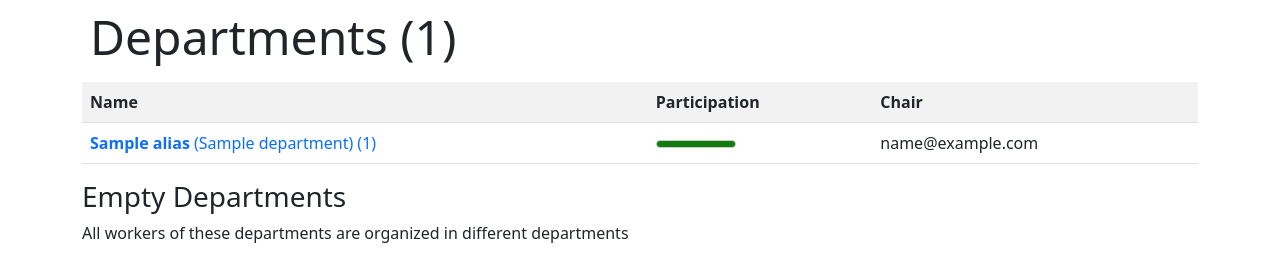
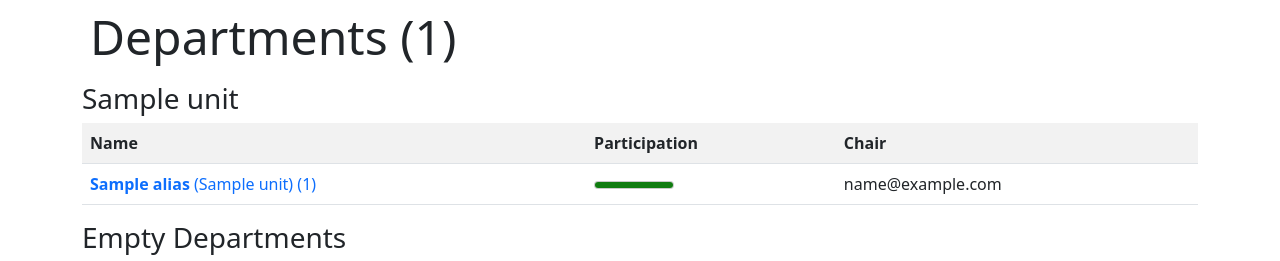
Before and after one commit to aparcar/wallchart, a Python web app: template templates/departments.html in a window 1280 px wide. Shown: the part 56-317 px from the top of the page. Run offline with Jinja, Linux system fonts and the light colour scheme; the template is opened without the code that fills it: most values are stand-ins (such as "Sample title", 1, 10 or a date in 2020).

Commit message:
group departments by units
Signed-off-by: Paul Spooren <mail@aparcar.org>

```diff
--- a/templates/departments.html
+++ b/templates/departments.html
@@ -1,6 +1,8 @@
 {% extends "layout.html" %}
 {% block body %}
 <h2 class="p-2 text-left display-5">Departments ({{ department_count }})</h2>
+{% for unit_name, departments in  units | groupby("unit_name") %}
+<h3>{{ unit_name }}</h3>
 <table class="table table-striped table-hover">
     <tr>
         <th scope="col">Name</th>
@@ -31,6 +33,7 @@
     </tr>
     {% endfor %}
 </table>
+{% endfor %}
 
 <h3>Empty Departments</h3>
 <p>
@@ -40,7 +43,7 @@
     <tr>
         <th scope="col">Name</th>
     </tr>
-    {% for department in departments %}
+    {% for department in units %}
     <tr>
         {% if department.worker_count == 0 %}
         <td>
```
Also changed, not shown: main.py (+6 -3 lines).
